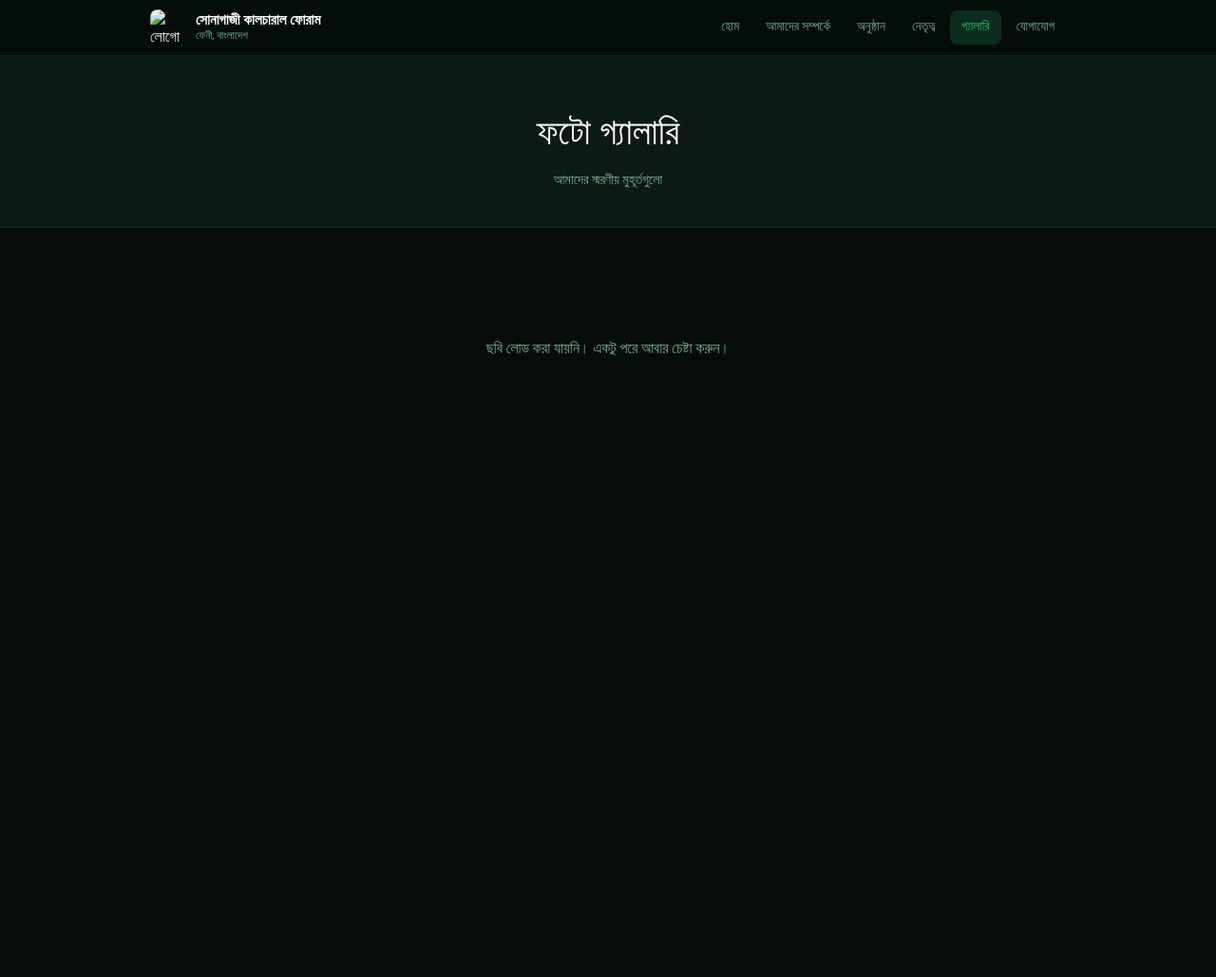
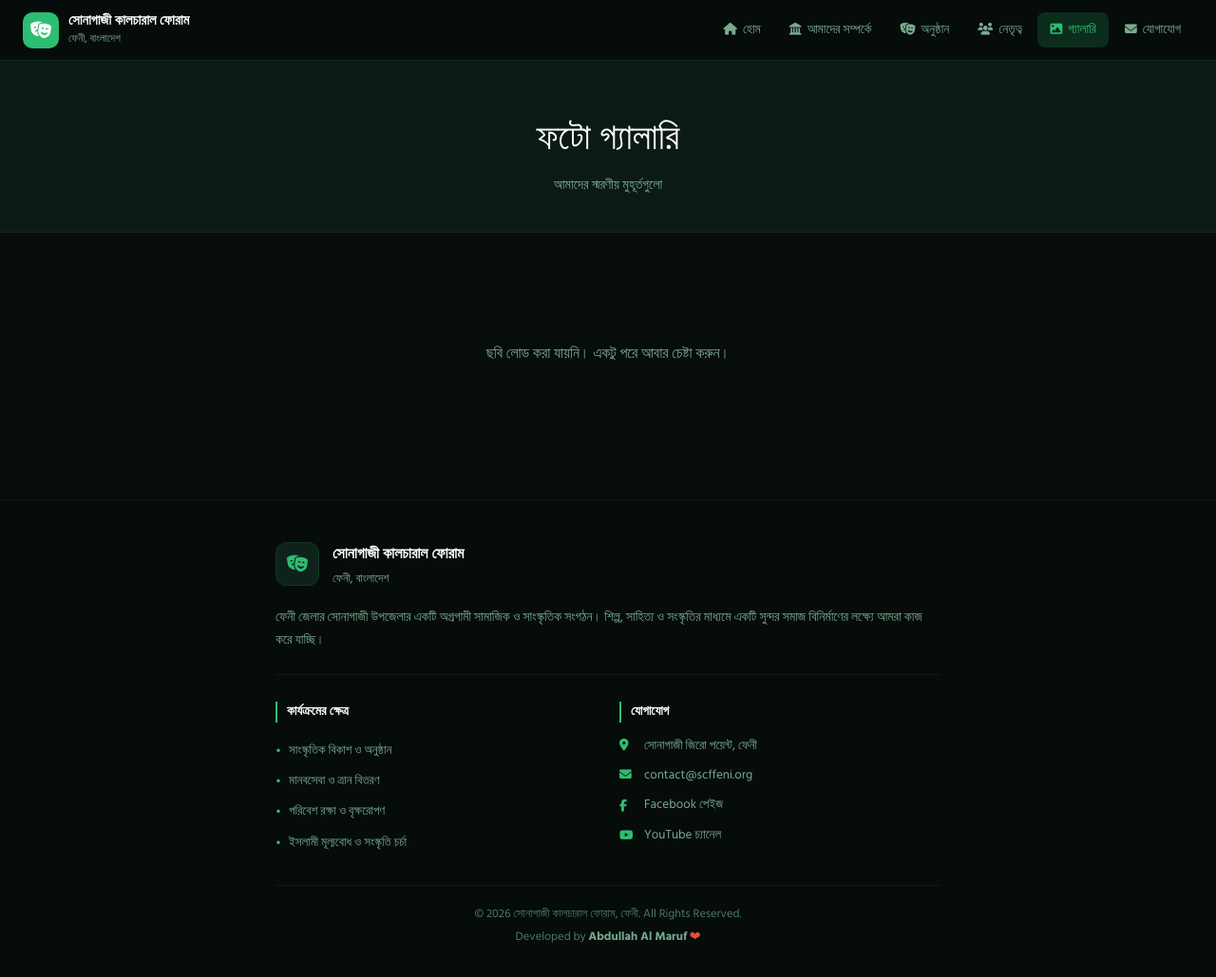
Before and after one commit to SCFFENI/scffeni, a plain HTML site: page gallery.html in a window 1280 px wide. Shown: the whole page at 95% size. Before the commit the page ends 800 px from the top, so only its background shows below. Drawn offline with nearby package versions, Linux system fonts and the light colour scheme; no server answers; a script that the page names is missing; a web font is replaced by a local one.

Commit message:
Update gallery.html

```diff
--- a/gallery.html
+++ b/gallery.html
@@ -6,23 +6,11 @@
 <title>গ্যালারি | সোনাগাজী কালচারাল ফোরাম, ফেনী</title>
 <link rel="preconnect" href="https://fonts.googleapis.com">
 <link href="https://fonts.googleapis.com/css2?family=Tiro+Bangla:ital@0;1&family=Hind+Siliguri:wght@300;400;500;600;700&display=swap" rel="stylesheet">
+<link rel="stylesheet" href="chrome.css">
 <link rel="stylesheet" href="pages.css">
 </head>
 <body>
-<header class="top"><div class="top-in">
-  <div class="brand-wrap">
-    <img id="logo" class="logo" alt="লোগো" hidden>
-    <div class="brand"><strong>সোনাগাজী কালচারাল ফোরাম</strong><span>ফেনী, বাংলাদেশ</span></div>
-  </div>
-  <nav class="menu">
-    <a href="index.html">হোম</a>
-    <a href="about.html">আমাদের সম্পর্কে</a>
-    <a href="events.html">অনুষ্ঠান</a>
-    <a href="leaders.html">নেতৃত্ব</a>
-    <a href="gallery.html" class="active">গ্যালারি</a>
-    <a href="contact.html">যোগাযোগ</a>
-  </nav>
-</div></header>
+<div id="site-header"></div>
 
 <section class="page-head">
   <h1>ফটো গ্যালারি</h1>
@@ -33,6 +21,8 @@
   <div class="chips" id="chips"></div>
   <div class="photos" id="photos"><p class="state">লোড হচ্ছে…</p></div>
 </main>
+
+<div id="site-footer"></div>
 
 <div id="lb"><img alt=""><p></p></div>
 
@@ -45,9 +35,6 @@
   const lb = document.getElementById('lb');
   const el = (tag, cls, text) => { const e = document.createElement(tag); if (cls) e.className = cls; if (text) e.textContent = text; return e; };
 
-  sb.from('settings').select('value').eq('key', 'logo_url').maybeSingle().then(({ data }) => {
-    if (data && data.value) { const i = document.getElementById('logo'); i.src = data.value; i.hidden = false; }
-  });
 
   const { data, error } = await sb.from('gallery').select('*').order('created_at', { ascending: false }).limit(300);
   box.innerHTML = '';
@@ -79,5 +66,6 @@
   document.addEventListener('keydown', e => { if (e.key === 'Escape') lb.classList.remove('on'); });
 })();
 </script>
+<script src="chrome.js"></script>
 </body>
 </html>
```
